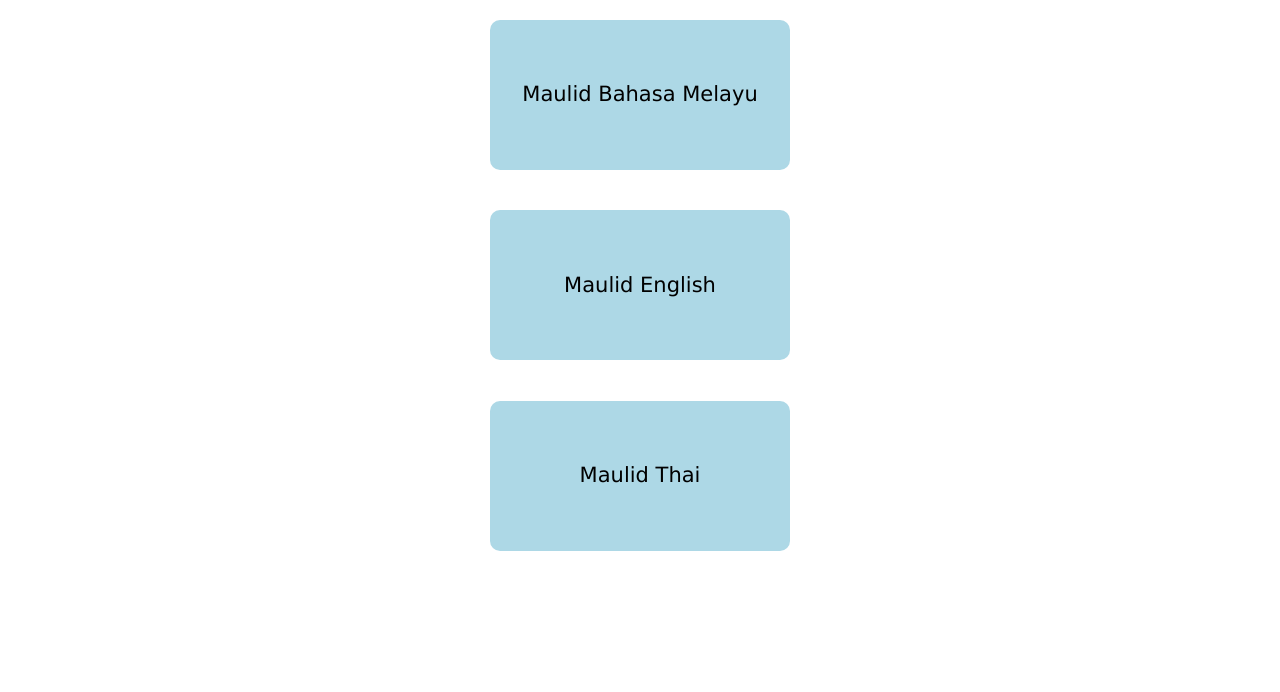
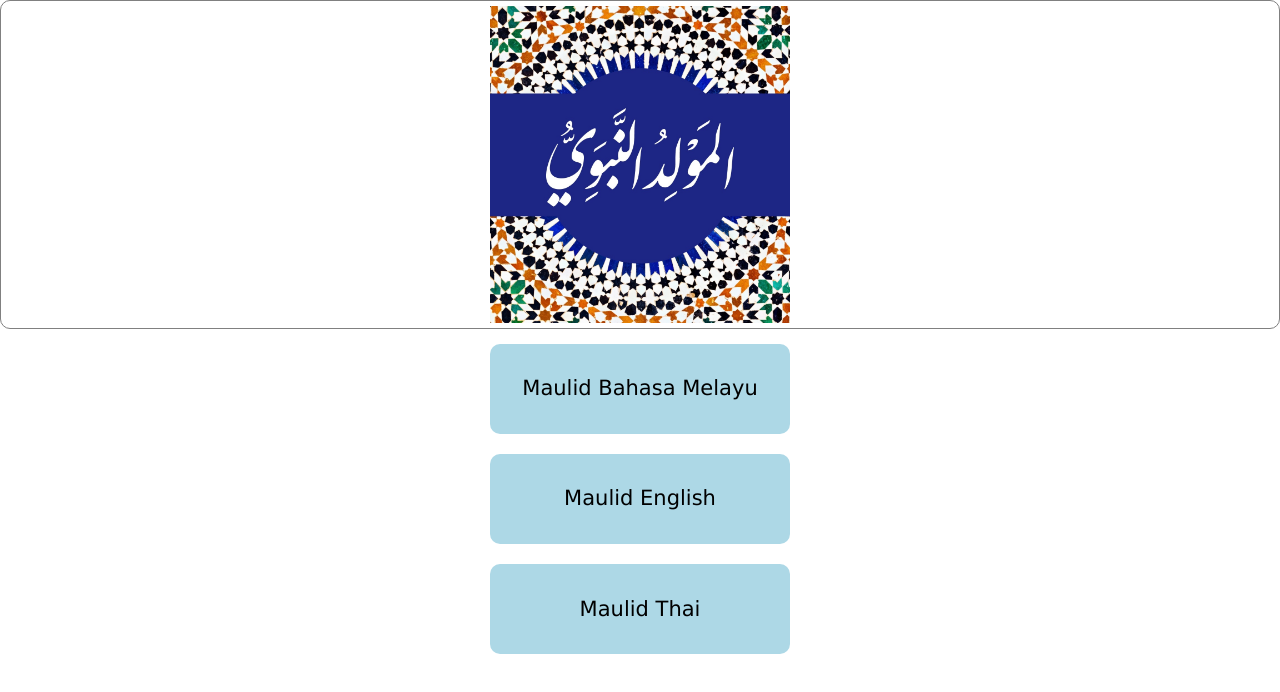
Before and after one commit to nazriict1/maulid, a plain HTML site: page index.html in a window 1280 px wide. Drawn offline with nearby package versions, Linux system fonts and the light colour scheme.

Commit message:
Update index.html

```diff
--- a/index.html
+++ b/index.html
@@ -8,7 +8,7 @@
     <style>
         .big-button {
             width: 300px;
-            height: 150px;
+            height: 90px;
             font-size: 21px;
             background-color: lightblue;
             color: black;
@@ -17,11 +17,24 @@
             display: flex;
             align-items: center;
             justify-content: center;
-            margin: 20px auto;
+            margin: 10px auto;
         }
+
+.header_img-div {
+    background-color: white;
+    padding:5px;
+    border-radius: 10px;
+    margin-bottom: 5px;
+    border: 1px solid gray;
+    text-align: center;
+}
+
     </style>
 </head>
 <body>
+<div class="header_img-div">
+    <img src="menu.jpg" alt="Maulid Nabi" width="300px" height="auto">
+</div>
     <div class="w3-container">
         <button class="big-button" onclick="location.href='maulid_bm.html'">Maulid Bahasa Melayu</button>
     </div>
```
